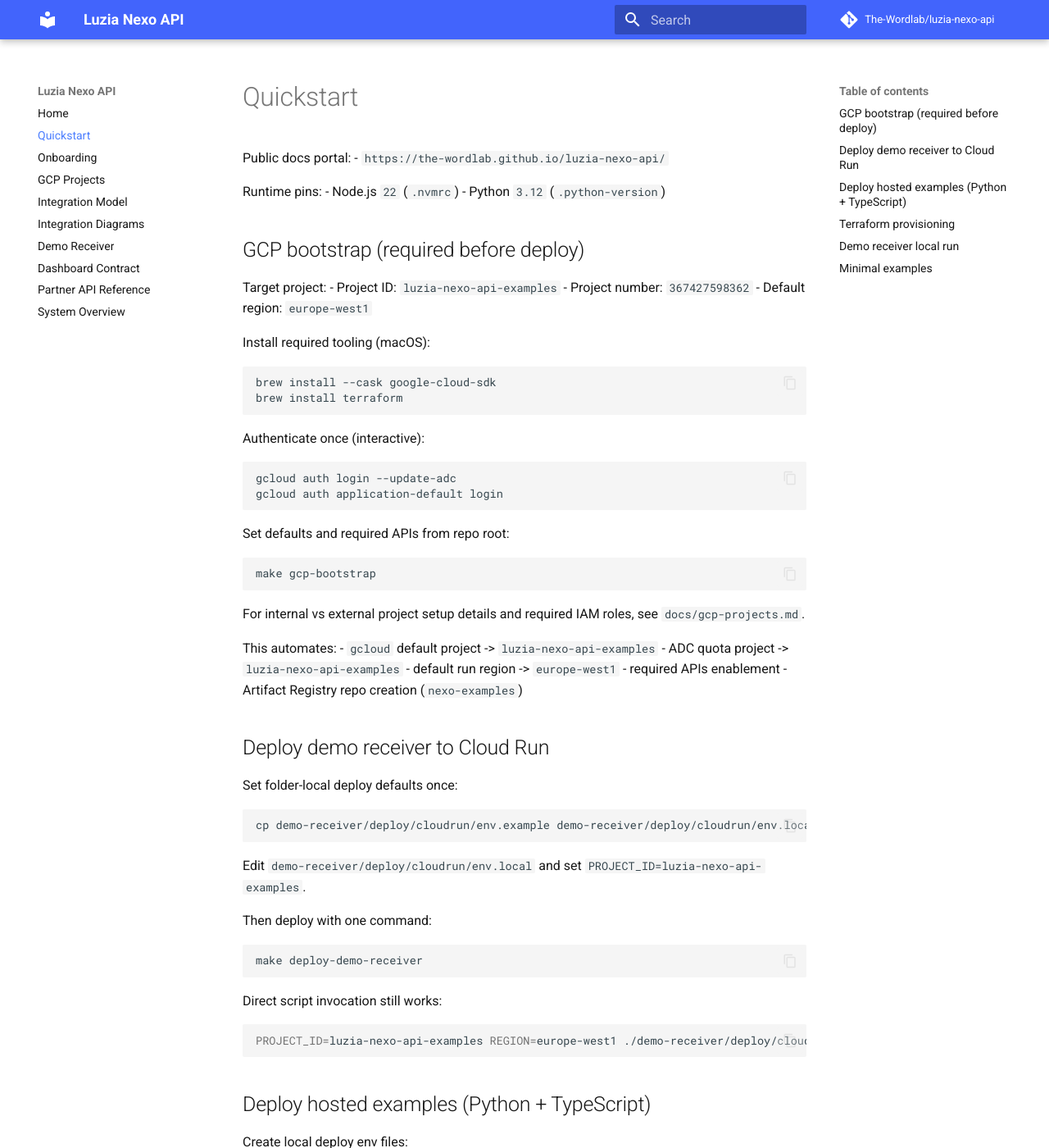
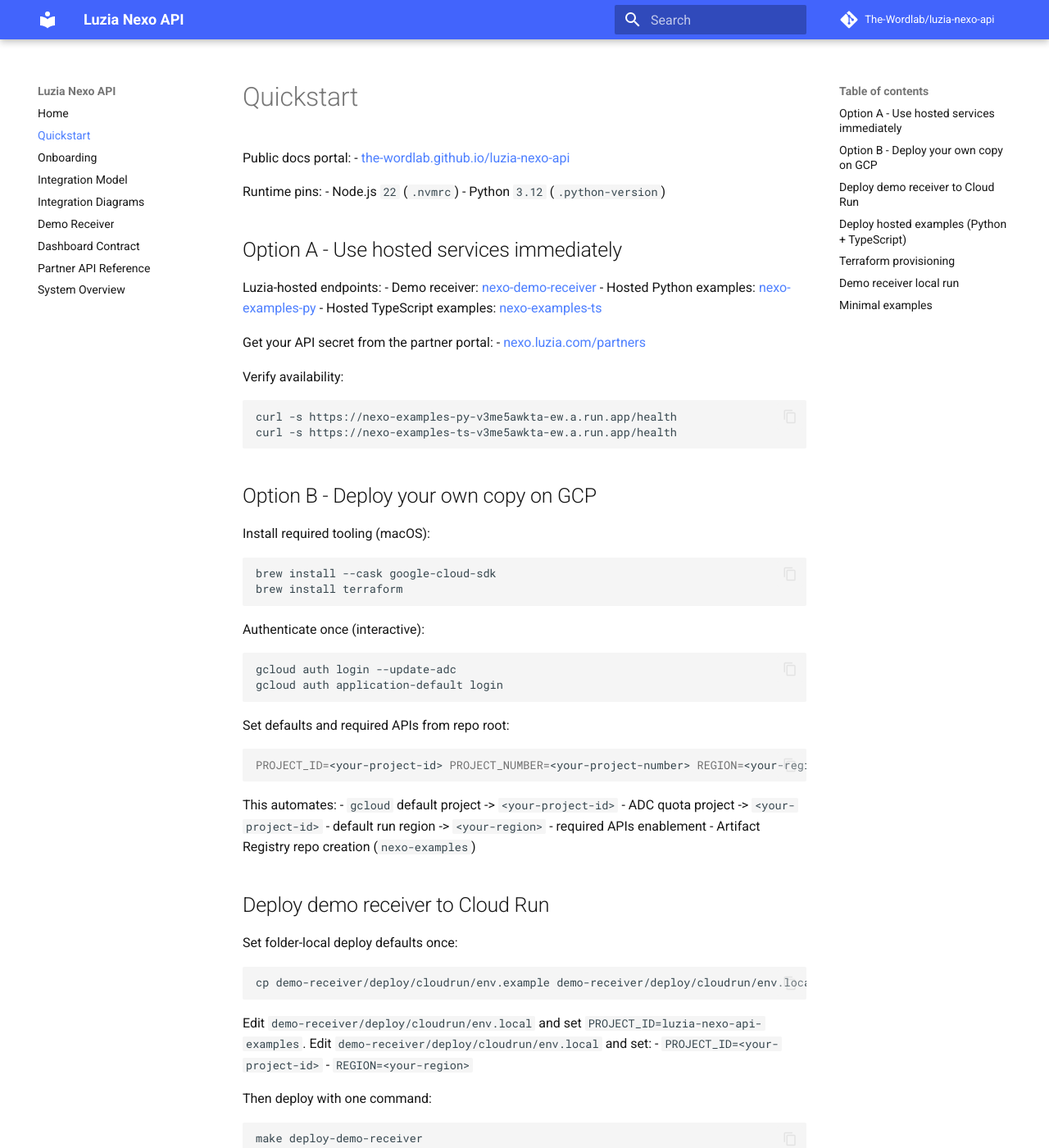
Before and after one commit to The-Wordlab/luzia-nexo-api, an MkDocs documentation site: the page built from docs/quickstart.md, in a window 1280 px wide and 1400 px high. Shown: the whole window at 82% size. Built offline with MkDocs 1.6.1 and Material for MkDocs 9.7.7, drawn with Linux system fonts in a browser that asks for light colours; comment, search, counter and statistics services are not loaded; some of the changed text lies outside the part shown.

Commit message:
docs: make public portal partner-only and remove internal pages

````diff
--- a/docs/gcp-projects.md
+++ /dev/null
@@ -1,62 +0,0 @@
-# GCP Project Setup Guide
-
-This repo supports two deployment modes.
-
-## 1. Internal Luzia project (default)
-
-- Project ID: `luzia-nexo-api-examples`
-- Project number: `367427598362`
-- Region: `europe-west1`
-
-One-time auth:
-
-```bash
-gcloud auth login --update-adc
-gcloud auth application-default login
-```
-
-Bootstrap from repo root:
-
-```bash
-make gcp-bootstrap
-```
-
-This configures default `gcloud` project/region, ADC quota project, required APIs, and Artifact Registry repo.
-
-## 2. External partner project (own account)
-
-Use the same flow with override vars:
-
-```bash
-PROJECT_ID=<your-project-id> PROJECT_NUMBER=<your-project-number> REGION=<your-region> make gcp-bootstrap
-```
-
-Then deploy using the same `make deploy-*` targets.
-
-## Required IAM roles
-
-For users running bootstrap/deploy:
-
-- `roles/run.admin`
-- `roles/cloudbuild.builds.editor`
-- `roles/artifactregistry.writer`
-- `roles/iam.serviceAccountUser`
-- `roles/serviceusage.serviceUsageAdmin` (or equivalent to enable APIs)
-
-## Required APIs
-
-Bootstrap enables:
-
-- `run.googleapis.com`
-- `cloudbuild.googleapis.com`
-- `artifactregistry.googleapis.com`
-- `firestore.googleapis.com`
-- `iamcredentials.googleapis.com`
-- `secretmanager.googleapis.com`
-- `serviceusage.googleapis.com`
-
-## Internal live services
-
-- Demo receiver: `https://nexo-demo-receiver-v3me5awkta-ew.a.run.app`
-- Hosted Python examples: `https://nexo-examples-py-v3me5awkta-ew.a.run.app`
-- Hosted TypeScript examples: `https://nexo-examples-ts-v3me5awkta-ew.a.run.app`
--- a/docs/integration-diagrams.md
+++ b/docs/integration-diagrams.md
@@ -24,7 +24,7 @@
 
 ```mermaid
 flowchart LR
-    subgraph GCP[Google Cloud Project: luzia-nexo-api-examples]
+    subgraph GCP[Google Cloud Project]
         AR[Artifact Registry\nnexo-examples]
         CR1[Cloud Run\nnexo-examples-py]
         CR2[Cloud Run\nnexo-examples-ts]
--- a/docs/quickstart.md
+++ b/docs/quickstart.md
@@ -1,18 +1,30 @@
 # Quickstart
 
 Public docs portal:
-- `https://the-wordlab.github.io/luzia-nexo-api/`
+- [the-wordlab.github.io/luzia-nexo-api](https://the-wordlab.github.io/luzia-nexo-api/)
 
 Runtime pins:
 - Node.js `22` (`.nvmrc`)
 - Python `3.12` (`.python-version`)
 
-## GCP bootstrap (required before deploy)
+## Option A - Use hosted services immediately
 
-Target project:
-- Project ID: `luzia-nexo-api-examples`
-- Project number: `367427598362`
-- Default region: `europe-west1`
+Luzia-hosted endpoints:
+- Demo receiver: [nexo-demo-receiver](https://nexo-demo-receiver-v3me5awkta-ew.a.run.app)
+- Hosted Python examples: [nexo-examples-py](https://nexo-examples-py-v3me5awkta-ew.a.run.app)
+- Hosted TypeScript examples: [nexo-examples-ts](https://nexo-examples-ts-v3me5awkta-ew.a.run.app)
+
+Get your API secret from the partner portal:
+- [nexo.luzia.com/partners](https://nexo.luzia.com/partners)
+
+Verify availability:
+
+```bash
+curl -s https://nexo-examples-py-v3me5awkta-ew.a.run.app/health
+curl -s https://nexo-examples-ts-v3me5awkta-ew.a.run.app/health
+```
+
+## Option B - Deploy your own copy on GCP
 
 Install required tooling (macOS):
 
@@ -31,15 +43,13 @@
 Set defaults and required APIs from repo root:
 
 ```bash
-make gcp-bootstrap
+PROJECT_ID=<your-project-id> PROJECT_NUMBER=<your-project-number> REGION=<your-region> make gcp-bootstrap
 ```
 
-For internal vs external project setup details and required IAM roles, see `docs/gcp-projects.md`.
-
 This automates:
-- `gcloud` default project -> `luzia-nexo-api-examples`
-- ADC quota project -> `luzia-nexo-api-examples`
-- default run region -> `europe-west1`
+- `gcloud` default project -> `<your-project-id>`
+- ADC quota project -> `<your-project-id>`
+- default run region -> `<your-region>`
 - required APIs enablement
 - Artifact Registry repo creation (`nexo-examples`)
 
@@ -52,6 +62,9 @@
 ```
 
 Edit `demo-receiver/deploy/cloudrun/env.local` and set `PROJECT_ID=luzia-nexo-api-examples`.
+Edit `demo-receiver/deploy/cloudrun/env.local` and set:
+- `PROJECT_ID=<your-project-id>`
+- `REGION=<your-region>`
 
 Then deploy with one command:
 
@@ -62,7 +75,7 @@
 Direct script invocation still works:
 
 ```bash
-PROJECT_ID=luzia-nexo-api-examples REGION=europe-west1 ./demo-receiver/deploy/cloudrun/deploy.sh
+PROJECT_ID=<your-project-id> REGION=<your-region> ./demo-receiver/deploy/cloudrun/deploy.sh
 ```
 
 ## Deploy hosted examples (Python + TypeScript)
@@ -75,9 +88,8 @@
 ```
 
 Set the same `EXAMPLES_SHARED_API_SECRET` value in both files. This is the shared API secret both services require for non-health endpoints.
-For operational consistency, use the same value you use as the partner app webhook secret in `luzia-nexo` when running demos.
-Get/create API secrets in partner portal: `https://nexo.luzia.com/partners`.
-Support contact for onboarding issues: `mmm@luzia.com` (Mark MacMahon).
+Get/create API secrets in partner portal: [nexo.luzia.com/partners](https://nexo.luzia.com/partners).
+Support contact for onboarding issues: [mmm@luzia.com](mailto:mmm@luzia.com) (Mark MacMahon).
 
 Deploy both services:
 
@@ -99,19 +111,19 @@
   - JSON variant via `?format=json` or `Accept: application/json`
 
 Current deployed URLs:
-- Demo receiver: `https://nexo-demo-receiver-v3me5awkta-ew.a.run.app`
-- Hosted Python examples: `https://nexo-examples-py-v3me5awkta-ew.a.run.app`
-- Hosted TypeScript examples: `https://nexo-examples-ts-v3me5awkta-ew.a.run.app`
+- Demo receiver: [nexo-demo-receiver](https://nexo-demo-receiver-v3me5awkta-ew.a.run.app)
+- Hosted Python examples: [nexo-examples-py](https://nexo-examples-py-v3me5awkta-ew.a.run.app)
+- Hosted TypeScript examples: [nexo-examples-ts](https://nexo-examples-ts-v3me5awkta-ew.a.run.app)
 
 Repository docs:
-- `https://github.com/The-Wordlab/luzia-nexo-api`
+- [github.com/The-Wordlab/luzia-nexo-api](https://github.com/The-Wordlab/luzia-nexo-api)
 
 ## Terraform provisioning
 
 ```bash
 cd infra/terraform/gcp-demo-receiver
 terraform init
-terraform apply -var="project_id=luzia-nexo-api-examples" -var="region=europe-west1"
+terraform apply -var="project_id=<your-project-id>" -var="region=<your-region>"
 ```
 
 ## Demo receiver local run
--- a/mkdocs.yml
+++ b/mkdocs.yml
@@ -44,7 +44,6 @@
   - Home: index.md
   - Quickstart: quickstart.md
   - Onboarding: onboarding.md
-  - GCP Projects: gcp-projects.md
   - Integration Model: integration-model.md
   - Integration Diagrams: integration-diagrams.md
   - Demo Receiver: demo-receiver.md
````
Also changed, not shown: README.md (+15 -13 lines), docs/backlog.md (deleted, +0 -56 lines), docs/current-sprint.md (deleted, +0 -32 lines), docs/index.md (+8 -8 lines), docs/latest-sprint.md (deleted, +0 -21 lines), docs/migration-from-luzia-nexo.md (deleted, +0 -25 lines), docs/onboarding.md (+8 -8 lines).
